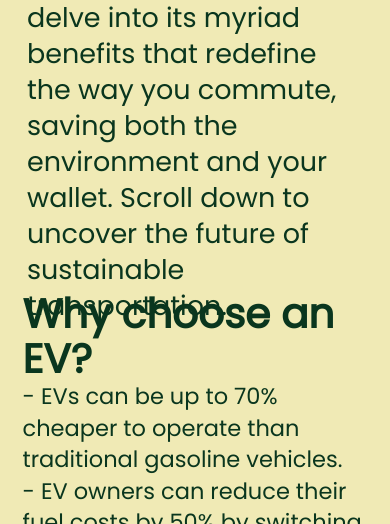
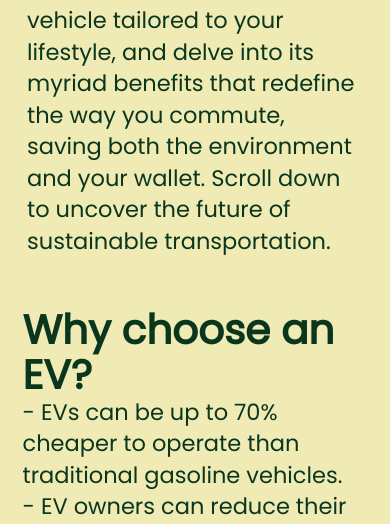
Before and after one commit to RangerDevv/GreenBeen, an Astro site: page /EV in a window 390 px wide. Shown: the part 634-1158 px from the top of the page. Built offline with nearby package versions, Linux system fonts and the light colour scheme; Astro itself is replaced by a stand-in of ours.

Commit message:
mobile responsive fixes

```diff
--- a/src/pages/EV.astro
+++ b/src/pages/EV.astro
@@ -6,10 +6,10 @@ import ChargingPic from '../img/electric-car.jpg'
 
 
 <Layout title='Explore EV'>
-    <div class="h-screen flex flex-col-reverse sm:flex-row justify-center items-center gap-10 p-6">
+    <div class="sm:h-screen flex flex-col-reverse sm:flex-row justify-center items-center gap-10 p-6">
         <div class="flex flex-col">
             <p class="text-4xl font-bold">Explore EV</p>
-            <p class="text-2xl">Discover the ideal electric vehicle tailored to your lifestyle, and delve into its myriad benefits that redefine the way you commute, saving both the environment and your wallet. Scroll down to uncover the future of sustainable transportation.</p>
+            <p class="text-xl">Discover the ideal electric vehicle tailored to your lifestyle, and delve into its myriad benefits that redefine the way you commute, saving both the environment and your wallet. Scroll down to uncover the future of sustainable transportation.</p>
         </div>
         <img src={TeslaCar.src} alt="Tesla Car" id="parallax1" class="h-96 rounded-xl" />
     </div>
@@ -26,7 +26,7 @@ import ChargingPic from '../img/electric-car.jpg'
             <li>- EVs produce zero tailpipe emissions, contributing to cleaner air and a reduction in greenhouse gas emissions.</li>
         </ul>
         </div>
-        <img src={ChargingPic.src} alt="Charging Electric Car" class=" rounded-xl w-1/2" />
+        <img src={ChargingPic.src} alt="Charging Electric Car" class=" rounded-xl w-72 sm:w-1/2" />
     </div>
 
     <!-- Lets find your EV section -->
```
